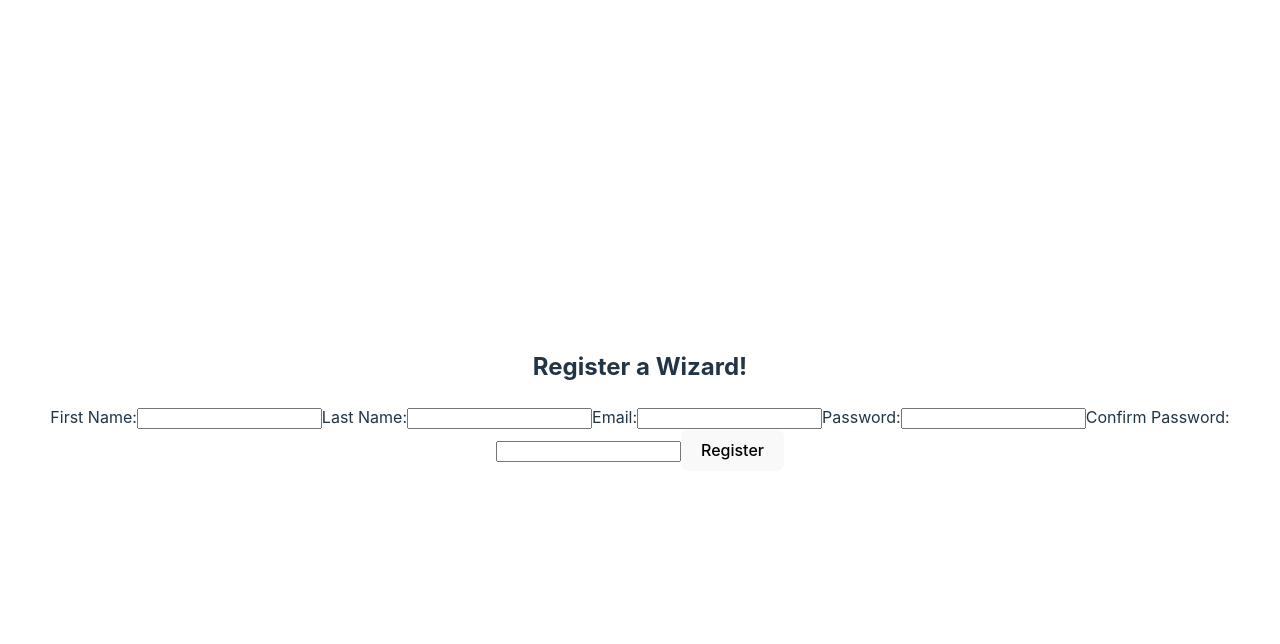
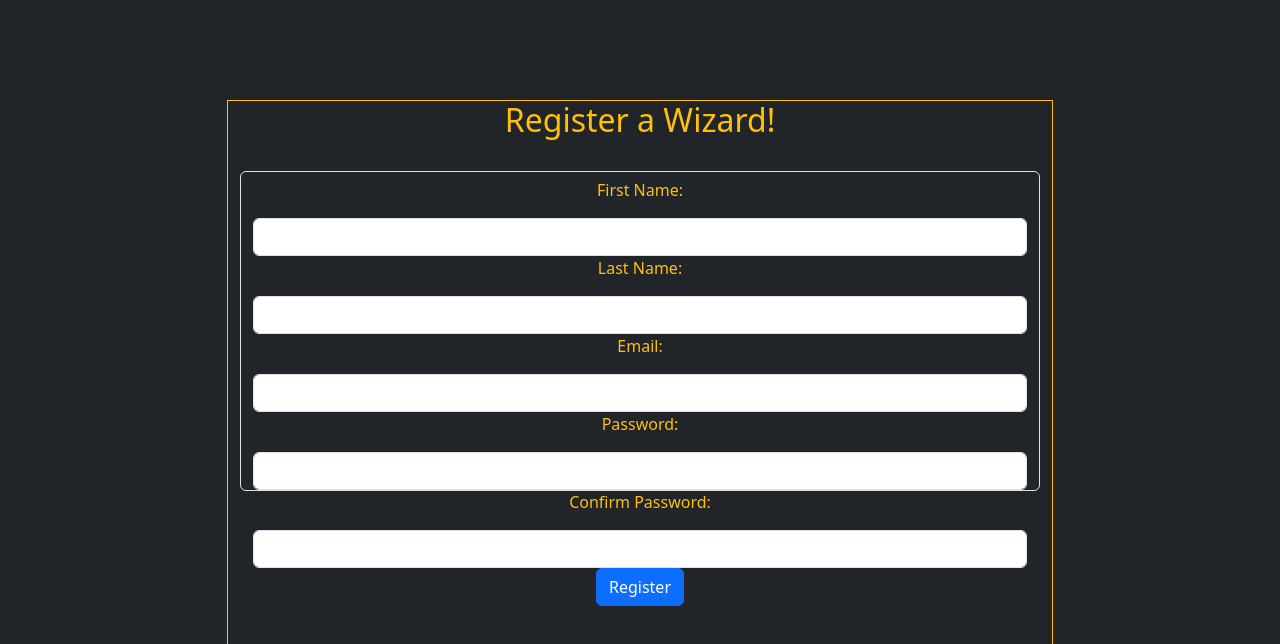
Before and after one commit to ZachSParker/WizardsMagicEmporium, a React (Vite) app in the folder SoloProjectReact/client/: page /user/register in a window 1280 px wide. Shown: the top 644 px of the page. Built offline with nearby package versions, Linux system fonts and the light colour scheme.

Commit message:
made login route

```diff
--- a/SoloProjectReact/client/index.html
+++ b/SoloProjectReact/client/index.html
@@ -6,7 +6,7 @@
     <meta name="viewport" content="width=device-width, initial-scale=1.0" />
     <title>Wizard's Magic Emporium - sell your magical stuff!</title>
   </head>
-  <body>
+  <body class="bg-dark">
     <div id="root"></div>
     <script type="module" src="/src/main.jsx"></script>
   </body>
--- a/SoloProjectReact/client/package.json
+++ b/SoloProjectReact/client/package.json
@@ -11,7 +11,9 @@
   },
   "dependencies": {
     "axios": "^1.6.7",
+    "bootstrap": "^5.3.3",
     "react": "^18.2.0",
+    "react-bootstrap": "^2.10.2",
     "react-dom": "^18.2.0",
     "react-router-dom": "^6.22.2"
   },
--- a/SoloProjectReact/client/src/App.jsx
+++ b/SoloProjectReact/client/src/App.jsx
@@ -4,8 +4,11 @@ import {
   Routes,
   Route}
   from 'react-router-dom';
+import "bootstrap/dist/css/bootstrap.min.css"
 import './App.css'
+
 import RegisterForm from './views/RegisterForm';
+import LoginForm from './views/LoginForm';
 function App() {
 
 
@@ -14,6 +17,7 @@ function App() {
       <BrowserRouter>
       <Routes>
         <Route path="/user/register" element = {<RegisterForm/>}/>
+        <Route path="/user/login" element = {<LoginForm/>}/>
       </Routes>
       </BrowserRouter>
     </>
--- /dev/null
+++ b/SoloProjectReact/client/src/views/LoginForm.jsx
@@ -0,0 +1,50 @@
+import axios from 'axios'
+import {useState,React} from 'react'
+import { Container,Form } from 'react-bootstrap'
+const LoginForm = () => {
+    const [loginUser,setLoginUser] = useState({
+        email:"",
+        password:"",
+    })
+    const [errors,setErrors] = useState([{}])
+    const submitHandler = (e) => {
+        e.preventDefault();
+        axios.post("http://localhost:8080/api/auth/login",loginUser)
+        .then((res)=>{
+            console.log(res.data)
+        })
+        .catch((error)=>{
+            console.log(error.response.data.fieldErrors)
+            setErrors(error.response.data.fieldErrors)
+        })
+    }
+    const handleChange = (e) => {
+        // if (e.target.name == 'title' && e.target.value.length <= 2) {
+        //     setFormErrors({ ...formErrors, [e.target.name]: "title needs to be longer than 2 characters" })
+        // }
+        // else if (e.target.name == 'author' && e.target.value.length <= 4) {
+        //     setFormErrors({ ...formErrors, [e.target.name]: "author needs to be longer than 4 characters" })
+        // }
+        // else {
+        //     setFormErrors({ ...formErrors, [e.target.name]: "" })
+        // }
+        setLoginUser({ ...loginUser, [e.target.name]: e.target.value })
+    }
+  return (
+    <Container>
+        <h5 className='text-light'>{errors[0]["message"]}</h5>
+
+        <h2 className='text-muted mb-2' style={{fontFamily:'inherit'}}>Login</h2>
+        <Form onSubmit={submitHandler} className='border border-warning bg-success border-3 rounded-4 text-warning' style={{height:'40vh',width:'60vh'}}>
+            <label className="form-label" htmlFor="email"style={{fontSize:'4vh'}}>Email:</label>
+            <input className='form-control mt-2 border border-1 rounded-4 mx-auto' style={{width:'40vh'}} type="email" value={loginUser.email} name="email" onChange={handleChange} />
+
+            <label className="form-label" htmlFor="password" style={{fontSize:'4vh'}}>Password:</label>
+            <input className='form-control mt-2 border border-1 rounded-4 mx-auto ' style={{width:'40vh'}} type="password" value={loginUser.password} name="password" onChange={handleChange} />
+            <button className='btn btn-primary mt-3 col-6 mx-auto bg-danger text-warning'>Login</button>
+        </Form>
+    </Container>
+  )
+}
+
+export default LoginForm
--- a/SoloProjectReact/client/src/views/RegisterForm.jsx
+++ b/SoloProjectReact/client/src/views/RegisterForm.jsx
@@ -1,7 +1,7 @@
 import {React,useState} from 'react';
 import axios from 'axios';
 import {useNavigate} from 'react-router-dom';
-
+import {Container, Form} from 'react-bootstrap'
 
 const RegisterForm = (props) => {
     const [user,setUser] = useState({
@@ -13,62 +13,17 @@ const RegisterForm = (props) => {
         goldCoins:0
     })
     const navigate = useNavigate();
-    const [errors,setErrors] = useState({
-        firstName:"",
-        lastName:"",
-        email:"",
-        password:"",
-        confirmPassword:""
-    })
+    const [errors,setErrors] = useState([])
     const submitHandler = (e) => {
         e.preventDefault();
-        const formData = new FormData(e.target);
-        fetch("http://localhost:8080/api/register",{
-            method:"POST",
-            headers:{
-                Accept:"application/json",
-                "Content-Type":"application/json",
-
-            },
-            body:JSON.stringify({
-                email:formData.get('email'),
-                password:formData.get('password'),
-                firstName:formData.get('firstName'),
-                lastName:formData.get('lastName'),
-                confirmPassword:formData.get('confirmPassword')
-            }),
+        axios.post("http://localhost:8080/api/auth/register",user)
+        .then((res)=>{
+            console.log(res.data)
         })
-        .then((response) =>{
-
-         console.log("first then",data); response.json()
-          })
-
-        .then((data)=>{
-            console.log("second then",data)
-            if(data.fieldErrors){
-                data.fieldErrors.forEach(fieldError=>{
-                    if(fieldError.field === 'email'){
-                        setErrors({...errors,[e.target.name]: fieldError.message})
-                        console.log(errors)
-                    }
-                    if(fieldError.field === 'password'){
-                        setErrors({...errors,[e.target.name]: fieldError.message})
-                    }
-                    if(fieldError.field === 'firstName'){
-                        setErrors({...errors,[e.target.name]: fieldError.message})
-                    }
-                    if(fieldError.field === 'lastName'){
-                        setErrors({...errors,[e.target.name]: fieldError.message})
-                    }
-                    if(fieldError.field === 'confirmPassword'){
-                        setErrors({...errors,[e.target.name]: fieldError.message})
-                    }
-                });
-            }else {
-                alert("Successful Registration");
-            }
+        .catch((error)=>{
+            console.log(error.response.data.fieldErrors)
+            setErrors(error.response.data.fieldErrors)
         })
-        .catch((err) => err);
 
     }
         const handleChange = (e) => {
@@ -84,31 +39,37 @@ const RegisterForm = (props) => {
             setUser({ ...user, [e.target.name]: e.target.value })
         }
   return (
-    <div>
-    <h2>Register a Wizard!</h2>
-    <form onSubmit={submitHandler}>
-        <label htmlFor="firstName">First Name:</label>
-        <input type="text" value={user.firstName} name="firstName" onChange={handleChange} />
-            {/* {formErrors.title ? <p>{formErrors.title}</p> : null} */}
-            {errors.firstName ? <p>{errors.firstName}</p> : null}
-        <label htmlFor="lastName">Last Name:</label>
-        <input type="text" value={user.lastName} name="lastName" onChange={handleChange} />
-            {/* {formErrors.author ? <p>{formErrors.author}</p> : null} */}
-            {errors.lastName ? <p>{errors.lastName}</p> : null}
-        <label htmlFor="email">Email:</label>
-        <input type="text" value={user.email} name="email" onChange={handleChange} />
-            {/* {formErrors.pages ? <p>{formErrors.title}</p> : null} */}
-            {errors.email ? <p>{errors.email}</p> : null}
-        <label htmlFor="password">Password:</label>
-        <input type="text" value={user.password} name="password" onChange={handleChange} />
-            {errors.password ? <p>{errors.password}</p> : null}
-        <label htmlFor="confirmPassword">Confirm Password:</label>
-        <input type="text" value={user.confirmPassword} name="confirmPassword" onChange={handleChange} />
-            {errors.confirmPassword ? <p>{errors.confirmPassword}</p> : null}
-        <input type="hidden" name="goldCoins" value={user.goldCoins} onChange={()=> setUser({...user,[e.target.name]:100})} />
-        <button>Register</button>
-    </form>
-</div>
+    <Container className=' mx-auto border border-warning bg-dark' style={{height:'600px'}}>
+    <h2 className='text-warning'>Register a Wizard!</h2>
+    <Container className='col-12 d-inline-flex' style={{overflowY:'scroll', width:'100vh'}}>
+
+    {errors.map((item,index)=>(
+        <Container className='text-danger col-6  justify-content-center align-items-center col-1 ' style={{overflowWrap:'anywhere'}} key={index}>
+        <p style={{overflow:"auto"}}> {item.message}</p>
+        </Container>
+            ))}
+    </Container>
+    <Form onSubmit={submitHandler} className='form-control text-warning bg-dark ' style={{height:'40vh',width:'100vh'}}>
+        <label className="form-label" htmlFor="firstName">First Name:</label>
+        <input className='form-control mt-2' type="text" value={user.firstName} name="firstName" onChange={handleChange} />
+
+        <label className="form-label"  htmlFor="lastName">Last Name:</label>
+        <input className='form-control mt-2' type="text" value={user.lastName} name="lastName" onChange={handleChange} />
+
+        <label className="form-label" htmlFor="email">Email:</label>
+        <input className='form-control mt-2' type="text" value={user.email} name="email" onChange={handleChange} />
+
+        <label className="form-label" htmlFor="password">Password:</label>
+        <input className='form-control mt-2' type="text" value={user.password} name="password" onChange={handleChange} />
+
+        <label className="form-label" htmlFor="confirmPassword">Confirm Password:</label>
+        <input className='form-control mt-2' type="text" value={user.confirmPassword} name="confirmPassword" onChange={handleChange} />
+
+        <input  type="hidden" name="goldCoins" value={user.goldCoins} onChange={()=> setUser({...user,[e.target.name]:100})} />
+        <button className='btn btn-primary'>Register</button>
+
+    </Form>
+</Container>
   )
 }
 
```
Also changed, not shown: 2 other files (tests, documents, lock files or other folders).
